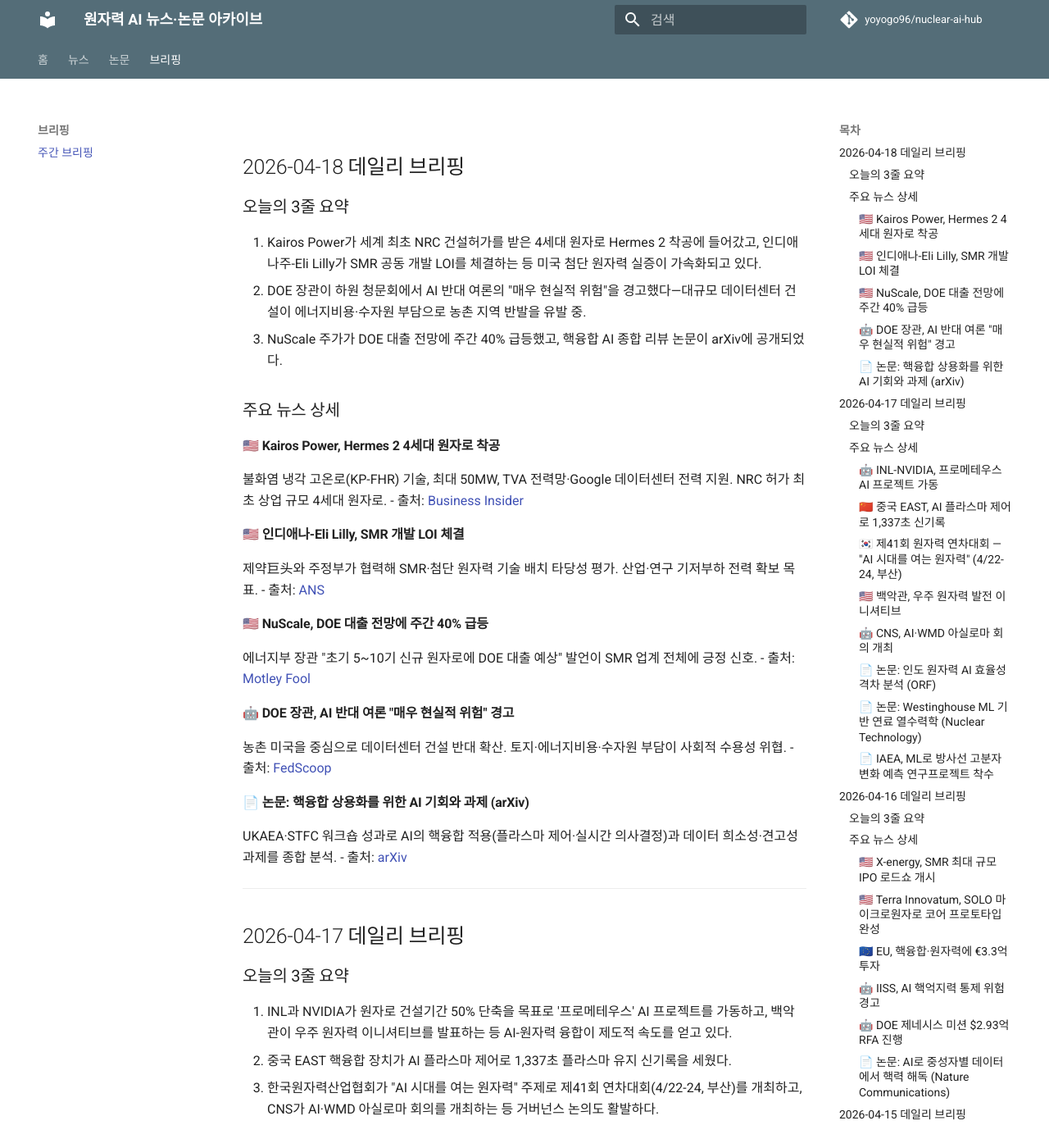
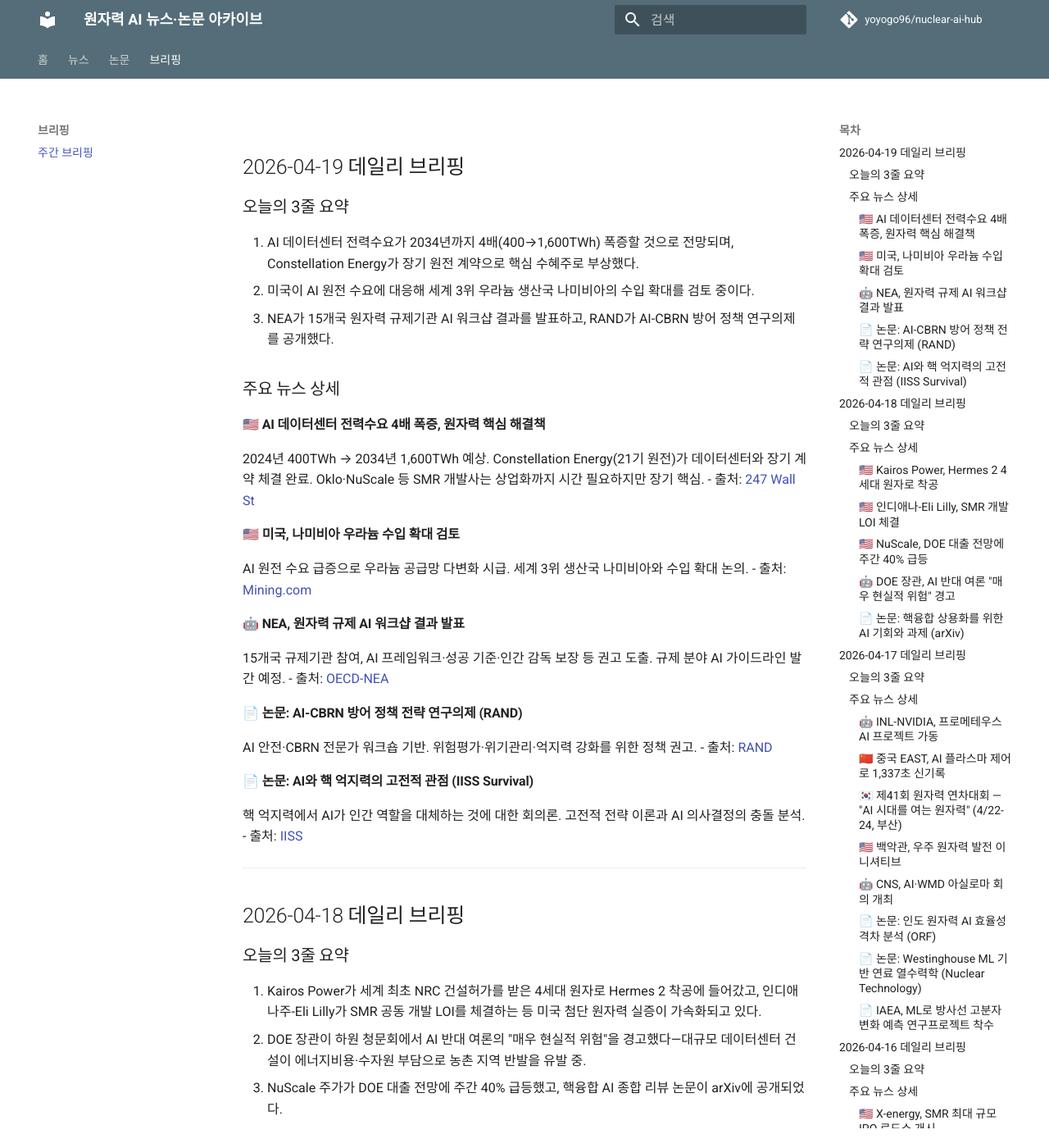
Before and after one commit to yoyogo96/nuclear-ai-hub, an MkDocs documentation site: the page built from docs/briefings/index.md, in a window 1280 px wide and 1400 px high. Shown: the whole window at 82% size. Built offline with MkDocs 1.6.1 and Material for MkDocs 9.7.7, drawn with Linux system fonts in a browser that asks for light colours; comment, search, counter and statistics services are not loaded.

Commit message:
2026-04-19 데일리 업데이트: 뉴스 3건, 논문 2건

```diff
--- a/docs/briefings/index.md
+++ b/docs/briefings/index.md
@@ -1,3 +1,34 @@
+## 2026-04-19 데일리 브리핑
+
+### 오늘의 3줄 요약
+1. AI 데이터센터 전력수요가 2034년까지 4배(400→1,600TWh) 폭증할 것으로 전망되며, Constellation Energy가 장기 원전 계약으로 핵심 수혜주로 부상했다.
+2. 미국이 AI 원전 수요에 대응해 세계 3위 우라늄 생산국 나미비아의 수입 확대를 검토 중이다.
+3. NEA가 15개국 원자력 규제기관 AI 워크샵 결과를 발표하고, RAND가 AI-CBRN 방어 정책 연구의제를 공개했다.
+
+### 주요 뉴스 상세
+
+#### 🇺🇸 AI 데이터센터 전력수요 4배 폭증, 원자력 핵심 해결책
+2024년 400TWh → 2034년 1,600TWh 예상. Constellation Energy(21기 원전)가 데이터센터와 장기 계약 체결 완료. Oklo·NuScale 등 SMR 개발사는 상업화까지 시간 필요하지만 장기 핵심.
+- 출처: [247 Wall St](https://247wallst.com/investing/2026/04/18/nuclears-ai-moment-is-here-there-is-only-1-play-for-the-4x-data-center-demand-explosion/)
+
+#### 🇺🇸 미국, 나미비아 우라늄 수입 확대 검토
+AI 원전 수요 급증으로 우라늄 공급망 다변화 시급. 세계 3위 생산국 나미비아와 수입 확대 논의.
+- 출처: [Mining.com](https://www.mining.com/web/us-eyes-more-namibian-uranium-imports-as-ai-drives-nuclear-push/)
+
+#### 🤖 NEA, 원자력 규제 AI 워크샵 결과 발표
+15개국 규제기관 참여, AI 프레임워크·성공 기준·인간 감독 보장 등 권고 도출. 규제 분야 AI 가이드라인 발간 예정.
+- 출처: [OECD-NEA](https://www.oecd-nea.org/jcms/pl_117517/nea-explores-regulatory-use-of-artificial-intelligence)
+
+#### 📄 논문: AI-CBRN 방어 정책 전략 연구의제 (RAND)
+AI 안전·CBRN 전문가 워크숍 기반. 위험평가·위기관리·억지력 강화를 위한 정책 권고.
+- 출처: [RAND](https://www.rand.org/pubs/perspectives/PEA4611-1.html)
+
+#### 📄 논문: AI와 핵 억지력의 고전적 관점 (IISS Survival)
+핵 억지력에서 AI가 인간 역할을 대체하는 것에 대한 회의론. 고전적 전략 이론과 AI 의사결정의 충돌 분석.
+- 출처: [IISS](https://www.iiss.org/publications/survival/2026/survival-global-politics-and-strategy-aprmay-2026/)
+
+---
+
 ## 2026-04-18 데일리 브리핑
 
 ### 오늘의 3줄 요약
--- a/docs/news/index.md
+++ b/docs/news/index.md
@@ -1,3 +1,27 @@
+## 2026-04-19 데일리 반영
+- 일반 원자력 뉴스: 2건
+- 원자력 AI 뉴스: 1건
+
+### 일반 원자력 뉴스
+
+#### 🇺🇸 AI 데이터센터 전력수요 2034년까지 4배 폭증 전망, 원자력이 핵심 해결책
+AI 데이터센터 전력소비가 2024년 400TWh에서 2034년 1,600TWh 이상으로 4배 증가할 것으로 전망됐다. Constellation Energy(미국 최대 21기 원전 운영)가 데이터센터 운영사와 장기 계약을 체결하며 원자력 르네상스의 즉각적 수혜주로 부상. Oklo·NuScale 등 SMR 순수 개발사는 아직 수익 창출 전이지만 장기적 핵심 플레이어로 평가.
+- 출처: [247 Wall St](https://247wallst.com/investing/2026/04/18/nuclears-ai-moment-is-here-there-is-only-1-play-for-the-4x-data-center-demand-explosion/)
+
+#### 🇺🇸 미국, 나미비아 우라늄 수입 확대 추진 — AI 원전 수요 대응
+미국이 세계 3위 우라늄 생산국 나미비아로부터 우라늄 수입을 늘리는 방안을 검토 중이다. AI 데이터센터 확산에 따른 원전 수요 급증으로 우라늄 공급망 다변화가 시급해진 배경. 에너지 안보와 원자력 르네상스의 공급 측면 과제가 부각.
+- 출처: [Mining.com](https://www.mining.com/web/us-eyes-more-namibian-uranium-imports-as-ai-drives-nuclear-push/)
+
+### 원자력 AI 뉴스
+
+#### 🤖 NEA, 원자력 규제기관의 AI 활용 워크샵 결과 발표
+OECD 원자력에너지기구(NEA)가 15개 회원국 규제기관·AI 전문가가 참여한 워크샵(Nuclear Regulatory AI, 3/25-26) 결과를 발표했다. AI 프레임워크 수립, 명확한 성공 기준 설정, 인간 감독 보장 등 핵심 권고사항을 도출. 원자력 규제 분야의 AI 도입 가이드라인 발간 예정.
+- 출처: [OECD-NEA](https://www.oecd-nea.org/jcms/pl_117517/nea-explores-regulatory-use-of-artificial-intelligence)
+
+> 최종 업데이트: 2026-04-19
+
+---
+
 ## 2026-04-18 데일리 반영
 - 일반 원자력 뉴스: 3건
 - 원자력 AI 뉴스: 1건
--- a/docs/papers/index.md
+++ b/docs/papers/index.md
@@ -1,3 +1,27 @@
+# 2026-04-19 업데이트
+
+## [AI Implications for Chemical, Biological, Radiological, and Nuclear Defense Policy and Programs: A Strategic Analytic Research Agenda](https://www.rand.org/pubs/perspectives/PEA4611-1.html) (RAND Corporation, 2026-04)
+- 저자: RAND Corporation
+- 연도/학회(저널): 2026-04, RAND Perspectives
+- 한 줄 요약: AI 안전 및 CBRN 억지력 전문가 워크숍을 바탕으로 AI-CBRN 상호작용 연구 우선순위를 도출한 전략 연구의제. 위험 평가·위기 관리·억지력 강화를 위한 정책 제언 포함.
+
+### 핵심 기여
+1. AI-CBRN 상호작용에 대한 체계적 연구 의제 수립
+2. 위험 평가 및 위기 관리 역량 강화를 위한 AI 활용 방안
+3. 정책 입안자를 위한 CBRN 방어 분야 AI 거버넌스 권고
+
+## [Salvific User Error: A Classical Take on AI and Nuclear Deterrence](https://www.iiss.org/publications/survival/2026/survival-global-politics-and-strategy-aprmay-2026/) (Survival: Global Politics and Strategy, 2026-04/05)
+- 저자: Nathan Orlando
+- 연도/학회(저널): 2026-04, IISS Survival (Apr-May 2026)
+- 한 줄 요약: 핵 억지력의 역사적 맥락을 분석하며, AI가 핵 정책에서 인간의 역할을 대체하는 것에 대한 건전한 회의론을 주창했다. 고전적 억지 이론과 AI 의사결정의 충돌을 심층 논의.
+
+### 핵심 기여
+1. 고전적 핵 억지 이론 관점에서 AI 의사결정 개입에 대한 비판적 분석
+2. 핵 정책에서 인간의 역할 대체가 가져올 전략적 위험 경고
+3. AI-핵 억지력 교차 분야의 인문·전략적 관점 제시
+
+---
+
 # 2026-04-18 업데이트
 
 ## [Challenges and Opportunities for AI to Help Deliver Fusion Energy](https://arxiv.org/abs/2603.25777) (arXiv, 2026-03-26)
```
